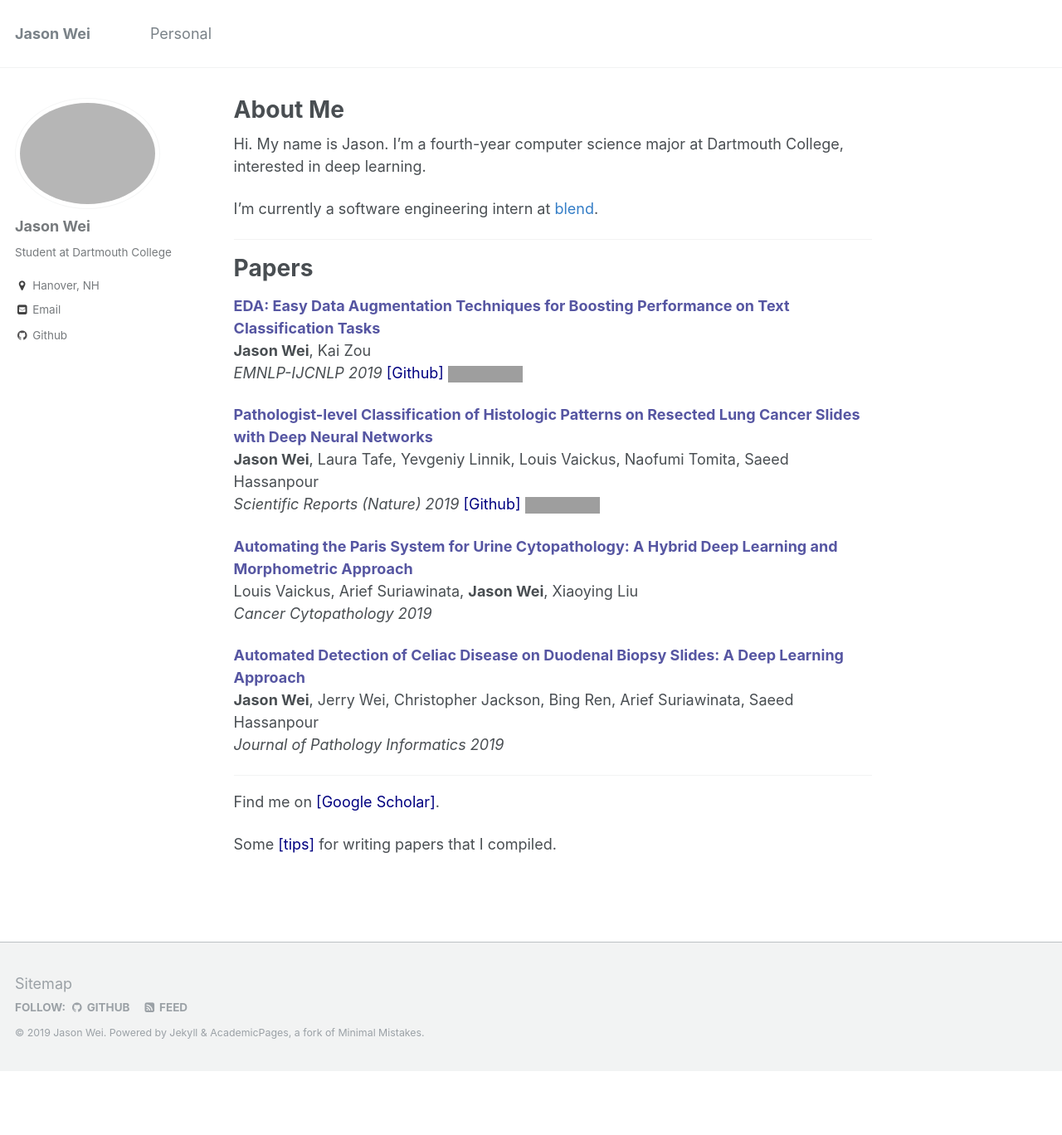
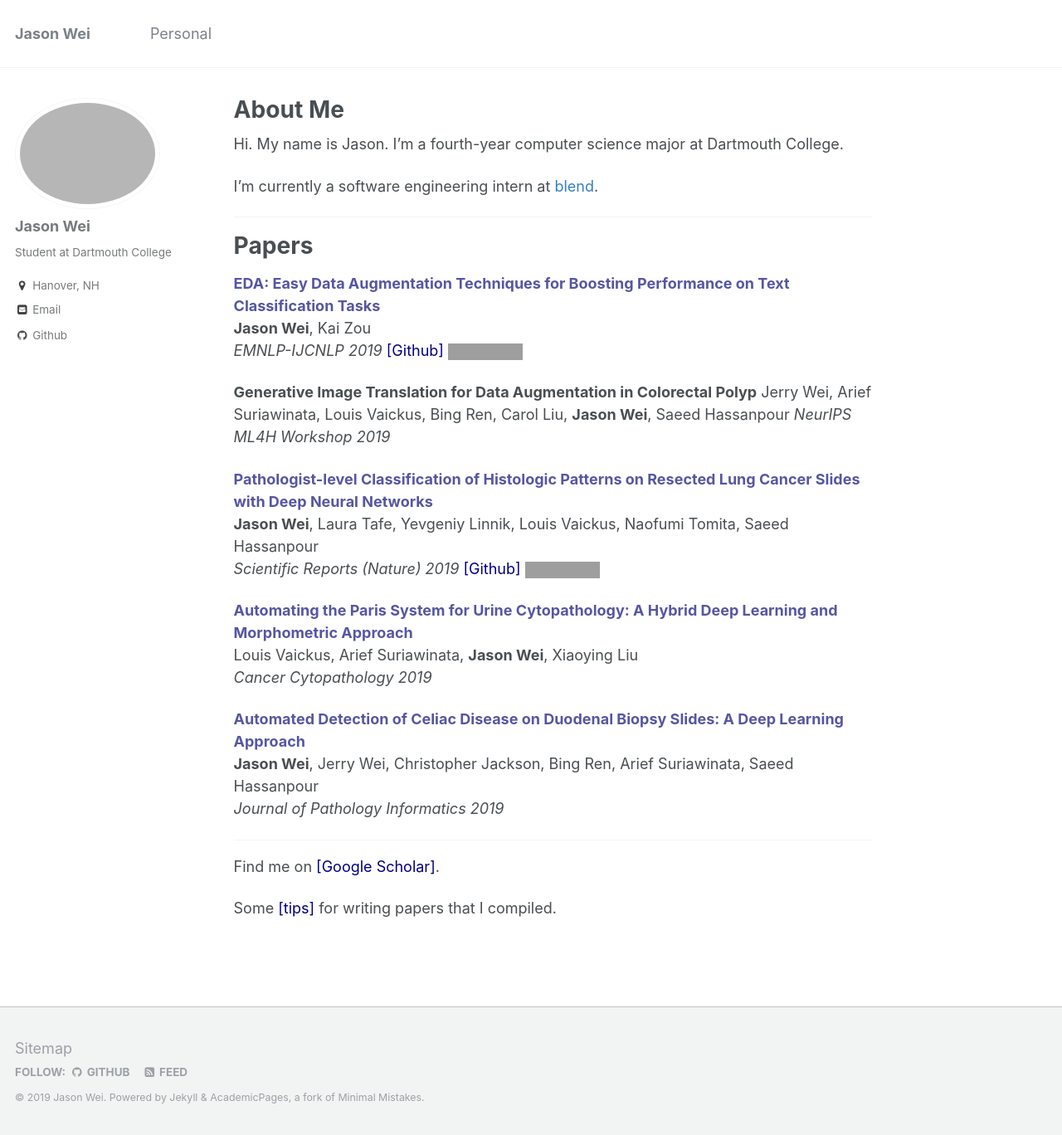
Before and after one commit to jasonwei20/jasonwei20.github.io, a Jekyll site: the page built from _pages/about.md, in a window 1280 px wide and 1368 px high. Shown: the whole window at 83% size. Built offline with Jekyll 4.4.1, drawn with Linux system fonts in a browser that asks for light colours; grey boxes are pictures that could not be loaded.

Commit message:
add neurips accepted paper

```diff
--- a/_pages/about.md
+++ b/_pages/about.md
@@ -9,7 +9,7 @@ redirect_from:
   - /research/
 ---
 
-Hi. My name is Jason. I'm a fourth-year computer science major at Dartmouth College, interested in deep learning.
+Hi. My name is Jason. I'm a fourth-year computer science major at Dartmouth College.
 
 I'm currently a software engineering intern at <a href="https://blend.com/" style="color:#357EC7" target="_blank">blend</a>.
 
@@ -21,6 +21,10 @@ I'm currently a software engineering intern at <a href="https://blend.com/" styl
 **Jason Wei**, Kai Zou
 *EMNLP-IJCNLP 2019* <a href="https://github.com/jasonwei20/eda_nlp" style="color:navy" target="_blank">[Github]</a>
 <img height="16" src="https://img.shields.io/github/stars/jasonwei20/eda_nlp.svg?logo=github&logoColor=white&colorA=navy&link=https://github.com/jasonwei20/eda_nlp&link=https://github.com/jasonwei20/eda_nlp">
+
+<b>Generative Image Translation for Data Augmentation in Colorectal Polyp</b>
+Jerry Wei, Arief Suriawinata, Louis Vaickus, Bing Ren, Carol Liu, **Jason Wei**, Saeed Hassanpour
+*NeurIPS ML4H Workshop 2019*
 
 <a href="https://www.nature.com/articles/s41598-019-40041-7" style="color:#5656a2" target="_blank"><b>Pathologist-level Classification of Histologic Patterns on Resected Lung Cancer Slides with Deep Neural Networks</b></a> <br>
 **Jason Wei**, Laura Tafe, Yevgeniy Linnik, Louis Vaickus, Naofumi Tomita, Saeed Hassanpour
```
